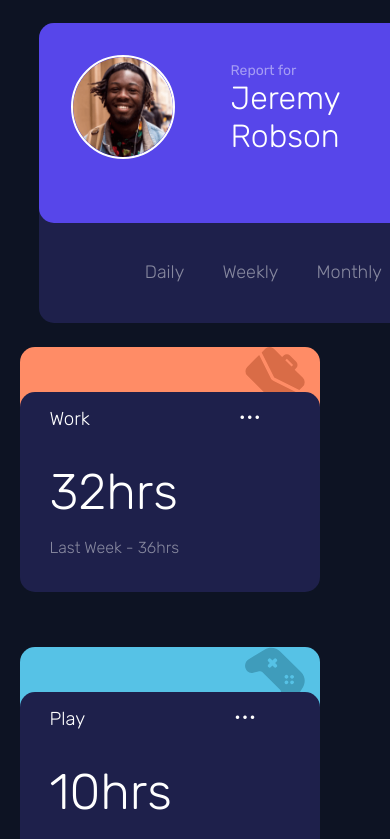
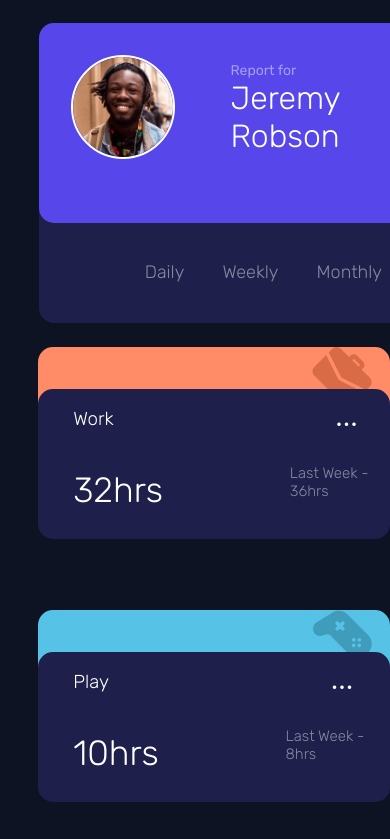
Before and after one commit to ArthurVRoost/React-Time-Tracking, a React (Vite) app: page / in a window 390 px wide. Shown: the top 839 px of the page. Built offline with nearby package versions, Linux system fonts and the light colour scheme.

Commit message:
responsive cards

```diff
--- a/src/Components/CardsEnfant/CardsEnfant.jsx
+++ b/src/Components/CardsEnfant/CardsEnfant.jsx
@@ -13,8 +13,11 @@ export default function CardsEnfant({titre, heures, description, background, ico
                     <h3 className="divEnfantH3">{titre}</h3>
                     <span className="divEnfantspan">...</span>
                 </div>
-                <h1 className="divEnfantH1"> {heures} </h1>
-                <p className="divEnfantP">{description}</p>
+                <div className="enfantDiv">
+                    <h1 className="divEnfantH1"> {heures} </h1>
+                    <p className="divEnfantP">{description}</p>
+                </div>
+
             </div>
         </div>
         </>
--- a/src/Components/CardsEnfant/cardsenfant.css
+++ b/src/Components/CardsEnfant/cardsenfant.css
@@ -72,3 +72,29 @@
     font-family: "Rubik";
     font-weight: 100;
 }
+
+@media (max-width: 576px) {
+    .enfantDiv{
+        display: flex;
+        gap: 40%;
+        align-items: center;
+    }
+    .divEnfantH1{
+        font-size: 35px;
+    }
+    .divEnfantDiv2{
+        height: 150px;
+    }
+    .divEnfantP{
+        font-size: 15px;
+    }
+    .divEnfant{
+        width: 450px;
+        margin-left: 5%;
+        margin-bottom: -10%;
+    }
+    .divEnfantspan{
+        margin-left: 70%;
+        margin-top: 3%;
+    }
+}
```
